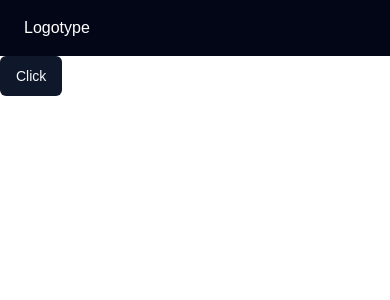
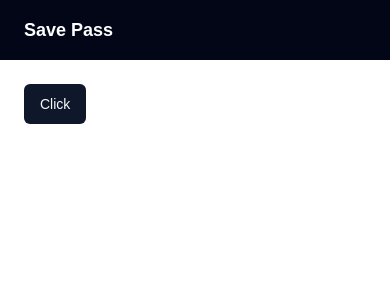
Before and after one commit to enzodb97/admin-pass, a Next.js app: page / in a window 390 px wide. Shown: the top 300 px of the page. Built offline with nearby package versions, Linux system fonts and the light colour scheme.

Commit message:
Mobile/Escritorio sidebar
Ajustando el navbar tanto escritorio como en mobile

```diff
--- a/app/(routes)/(home)/layout.tsx
+++ b/app/(routes)/(home)/layout.tsx
@@ -1,16 +1,23 @@
-function LayoutRoutes({
-    children,
-}: Readonly<{children: React.ReactNode}>){
+import { Logo } from "@/components/Shared/Logo/Logo";
+
+function LayoutRoutes({ children }: Readonly<{ children: React.ReactNode }>) {
   return (
-   <main className="h-full">
-    <div className="flex justify-between lg:hidden px-6 py-3 items-start bg-slate-950">
+    <main className="h-full">
+      <div className="flex justify-between lg:hidden px-6 py-3 items-start bg-slate-950">
         <div className="py-1 text-white">
-
-        <h1>Logotype</h1>
+          <Logo />
         </div>
-    </div>
-    {children}
-   </main>
+        <div>SidebarMobile</div>
+      </div>
+      <div className="flex h-full">
+        <div className="max-w-lg hidden lg:flex h-full w-72 flex-col bg-blue-950 px-4 text-white fixed">
+          <p>sidebar...</p>
+        </div>
+        <div className="w-full lg:pl-72">
+          <div className="p-6">{children}</div>
+        </div>
+      </div>
+    </main>
   );
 }
 
--- /dev/null
+++ b/components/Shared/Logo/Logo.tsx
@@ -0,0 +1,11 @@
+import Link from "next/link";
+
+export function Logo() {
+  return (
+    <Link href={"/"}>
+        <h1 className="text-lg font-bold ">
+            Save Pass
+        </h1>
+    </Link>
+  );
+}
--- /dev/null
+++ b/components/Shared/Logo/index.ts
@@ -0,0 +1 @@
+export * from './Logo';
```
